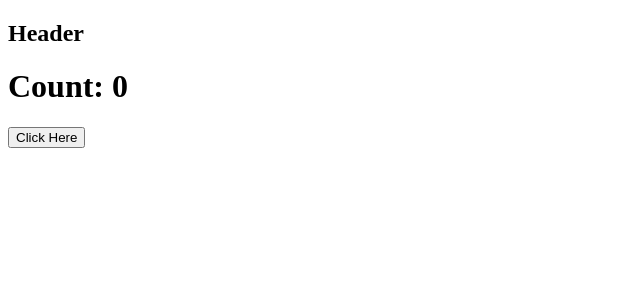
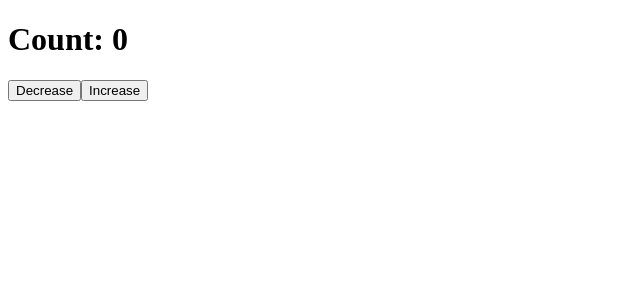
Before and after one commit to shariful962/ReactHooks, a React (Vite) app: page / in a window 1280 px wide. Shown: the top 300 px of the page, without its empty margins (0-640 px from the left). Built offline with nearby package versions, Linux system fonts and the light colour scheme.

Commit message:
useReducerHook

```diff
--- a/src/App.jsx
+++ b/src/App.jsx
@@ -6,6 +6,8 @@ import UseRef from './component/UseRef'
 import UseRef1 from './component/UseRef1'
 import Memo from './component/Memo'
 import CallBack from './component/CallBack'
+import UseReducer from './component/UseReducer'
+
 
 
 
@@ -16,7 +18,7 @@ function App() {
 
   return (
     <>
-      <CallBack />
+      <UseReducer />
     </>
   )
 }
--- a/src/component/CallBack.jsx
+++ b/src/component/CallBack.jsx
@@ -1,4 +1,4 @@
-import React, {useState} from 'react'
+import React, {useState, useCallback} from 'react'
 import Header from './Header';
 
 function CallBack() {
@@ -9,9 +9,7 @@ function CallBack() {
         setCount(prev => prev + 1)
     }
 
-    const newFn = ()=>{
-
-    }
+    const newFn = useCallback(()=>{},[])
 
   return (
     <>
--- /dev/null
+++ b/src/component/UseReducer.jsx
@@ -0,0 +1,25 @@
+import React, {useState} from 'react'
+
+function UseReducer() {
+
+    const [count, setCount] =  useState(0)
+
+
+
+    const incrementCount = ()=> {
+        setCount(prev => prev + 1);
+    }
+    const decrementCount = ()=> {
+        setCount(prev => prev - 1);
+    }
+
+  return (
+    <>
+      <h1>Count: {count} </h1>
+      <button onClick={decrementCount}>Decrease</button>
+      <button onClick={incrementCount}>Increase</button>
+    </>
+  )
+}
+
+export default UseReducer
```
Also changed, not shown: src/context/AppContext.jsx (added, +11 -0 lines).
